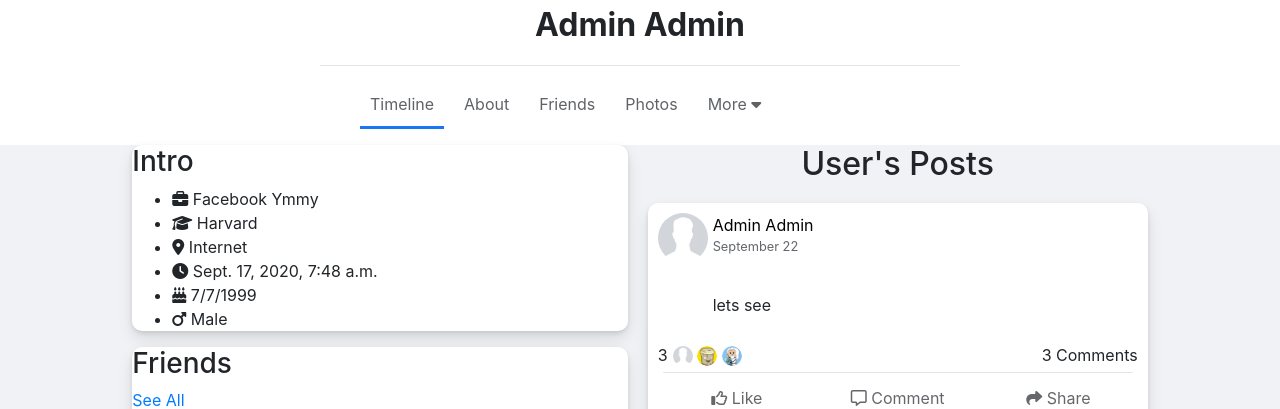
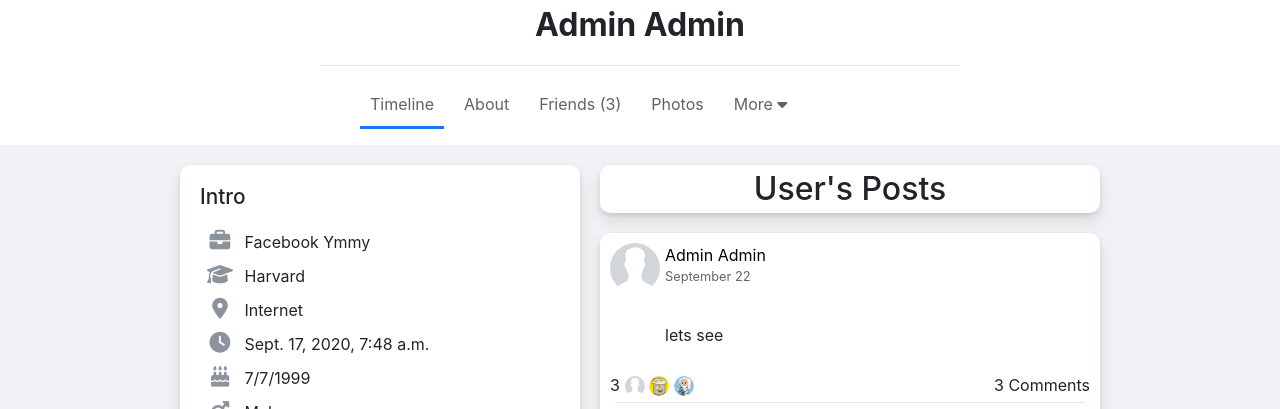
Before and after one commit to ymmy1/facebook, a Django app: page /profile/2 in a window 1280 px wide. Shown: the part 424-833 px from the top of the page. Run offline with Django 3.2, Linux system fonts and the light colour scheme; a user stored in the database is signed in; data comes from the database, SQL or seed files in the repository; both versions use the stored data as it was after the commit; some libraries are stand-ins or nearby versions.

Commit message:
styling the profile page

```diff
--- a/facebook/static/facebook/styles.css
+++ b/facebook/static/facebook/styles.css
@@ -544,6 +544,7 @@ body #profile .bottom {
   -webkit-box-pack: center;
       -ms-flex-pack: center;
           justify-content: center;
+  margin-top: 20px;
 }
 
 body #profile .bottom .box {
@@ -553,6 +554,89 @@ body #profile .bottom .box {
   border-radius: 10px;
 }
 
+body #profile .bottom .info-container {
+  width: 400px;
+}
+
+body #profile .bottom .info-container .intro, body #profile .bottom .info-container .friends {
+  padding: 20px;
+  margin-bottom: 20px;
+}
+
+body #profile .bottom .info-container .intro h3, body #profile .bottom .info-container .friends h3 {
+  font-size: 1.3em;
+  margin-bottom: 20px;
+}
+
+body #profile .bottom .info-container .intro ul, body #profile .bottom .info-container .friends ul {
+  padding: 0;
+  margin: 0;
+}
+
+body #profile .bottom .info-container .intro ul li, body #profile .bottom .info-container .friends ul li {
+  list-style: none;
+  margin-bottom: 10px;
+}
+
+body #profile .bottom .info-container .intro ul li i, body #profile .bottom .info-container .friends ul li i {
+  color: #8C939D;
+  width: 40px;
+  font-size: 1.3em;
+  text-align: center;
+}
+
+body #profile .bottom .info-container .intro .friends-top, body #profile .bottom .info-container .friends .friends-top {
+  display: -webkit-box;
+  display: -ms-flexbox;
+  display: flex;
+  -webkit-box-pack: justify;
+      -ms-flex-pack: justify;
+          justify-content: space-between;
+  width: 100%;
+}
+
+body #profile .bottom .info-container .intro .friends-top a, body #profile .bottom .info-container .friends .friends-top a {
+  display: block;
+}
+
+body #profile .bottom .info-container .intro .profiles, body #profile .bottom .info-container .friends .profiles {
+  display: -webkit-box;
+  display: -ms-flexbox;
+  display: flex;
+  -ms-flex-wrap: wrap;
+      flex-wrap: wrap;
+}
+
+body #profile .bottom .info-container .intro .profiles .friend-card, body #profile .bottom .info-container .friends .profiles .friend-card {
+  display: -webkit-box;
+  display: -ms-flexbox;
+  display: flex;
+  -webkit-box-orient: vertical;
+  -webkit-box-direction: normal;
+      -ms-flex-direction: column;
+          flex-direction: column;
+  width: 31%;
+  margin-right: 10px;
+}
+
+body #profile .bottom .info-container .intro .profiles .friend-card:last-child, body #profile .bottom .info-container .friends .profiles .friend-card:last-child {
+  margin-right: 0px;
+}
+
+body #profile .bottom .info-container .intro .profiles .friend-card img, body #profile .bottom .info-container .friends .profiles .friend-card img {
+  width: 100%;
+  border-radius: 10px;
+}
+
+body #profile .bottom .info-container .intro .profiles .friend-card span, body #profile .bottom .info-container .friends .profiles .friend-card span {
+  font-size: 0.8em;
+  font-weight: bold;
+  display: block;
+  width: -webkit-fit-content;
+  width: -moz-fit-content;
+  width: fit-content;
+}
+
 body #profile .bottom .posts_container {
   width: 500px;
   margin-left: 20px;
@@ -560,6 +644,7 @@ body #profile .bottom .posts_container {
 
 body #profile .bottom .posts_container .posts h2 {
   text-align: center;
+  padding: 5px 0;
 }
 
 body #profile .bottom .posts_container .posts .post {
--- a/facebook/static/facebook/styles.scss
+++ b/facebook/static/facebook/styles.scss
@@ -521,11 +521,81 @@ body
         {
             display: flex;
             justify-content: center;
+            margin-top: 20px;
             .box
             {
                 background: #fff;
                 box-shadow: 0 2px 4px rgba(0, 0, 0, .1), 0 8px 16px rgba(0, 0, 0, .1);
                 border-radius: 10px;
+            }
+            .info-container
+            {
+                width: 400px;
+                .intro, .friends
+                {
+                    padding: 20px;
+                    margin-bottom: 20px;
+                    h3
+                    {
+                        font-size: 1.3em;
+                        margin-bottom: 20px;
+                    }
+                    ul
+                    {
+                        padding: 0;
+                        margin: 0;
+                        li
+                        {
+                            list-style: none;
+                            margin-bottom: 10px;
+                            i
+                            {
+                                color: #8C939D;
+                                width: 40px;
+                                font-size: 1.3em;
+                                text-align: center;
+                            }
+                        }
+                    }
+                    .friends-top
+                    {
+                        display: flex;
+                        justify-content: space-between;
+                        width: 100%;
+                        a
+                        {
+                            display: block;
+                        }
+                    }
+                    .profiles
+                    {
+                        display: flex;
+                        flex-wrap: wrap;
+                        .friend-card
+                        {
+                            display: flex;
+                            flex-direction: column;
+                            width: 31%;
+                            margin-right: 10px;
+                            &:last-child
+                            {
+                                margin-right: 0px;
+                            }
+                            img
+                            {
+                                width: 100%;
+                                border-radius: 10px;
+                            }
+                            span
+                            {
+                                font-size: 0.8em;
+                                font-weight: bold;
+                                display: block;
+                                width: fit-content;
+                            }
+                        }
+                    }
+                }
             }
             .posts_container
             {
@@ -536,6 +606,7 @@ body
                     h2
                     {
                         text-align: center;
+                        padding: 5px 0;
                     }
                     .post
                     {
--- a/facebook/templates/facebook/index.html
+++ b/facebook/templates/facebook/index.html
@@ -345,15 +345,15 @@
                     <span>Gender</span>
                     <div class="radio-area">
                         <div class="selection">
-                            <input type="radio" id="female" name="gender" value="female" required>
+                            <input type="radio" id="female" name="gender" value="Female" required>
                             <label for="female">Female</label>
                         </div><br>
                         <div class="selection">
-                            <input type="radio" id="male" name="gender" value="male" required>
+                            <input type="radio" id="male" name="gender" value="Male" required>
                             <label for="male">Male</label>
                         </div><br>
                         <div class="selection">
-                            <input type="radio" id="other" name="gender" value="other" required>
+                            <input type="radio" id="other" name="gender" value="Other" required>
                             <label for="other">Other</label>
                         </div><br>
                     </div>
--- a/facebook/templates/facebook/profile.html
+++ b/facebook/templates/facebook/profile.html
@@ -44,7 +44,7 @@
                     </li>
                     <li>
                         <a href="#">
-                            Friends
+                            Friends (3)
                         </a>
                     </li>
                     <li>
@@ -111,7 +111,7 @@
                     <li>
                         <i class="fas fa-mars"></i> {{ profile.Gender }}
                     </li>
-                    {% elif profile.gender == Male %}
+                    {% elif profile.gender == Female %}
                     <li>
                         <i class="fas fa-venus"></i> {{ profile.Gender }}
                     </li>
@@ -125,7 +125,7 @@
             <div class="friends box">
                 <div class="friends-top">
                     <div class="number">
-                        <h3>Friends</h3>
+                        <h3>Friends (3)</h3>
                     </div>
                     <a href="#">See All</a>
                 </div>
@@ -148,7 +148,7 @@
         </div>
         <div class="posts_container">
             <div class="posts">
-                <h2>User's Posts</h2>
+                <h2 class="box">User's Posts</h2>
                 {% for post in page_obj %}
                 <div class="post box">
                     <div class="top-info">
```
Also changed, not shown: db.sqlite3, 1 other file.
